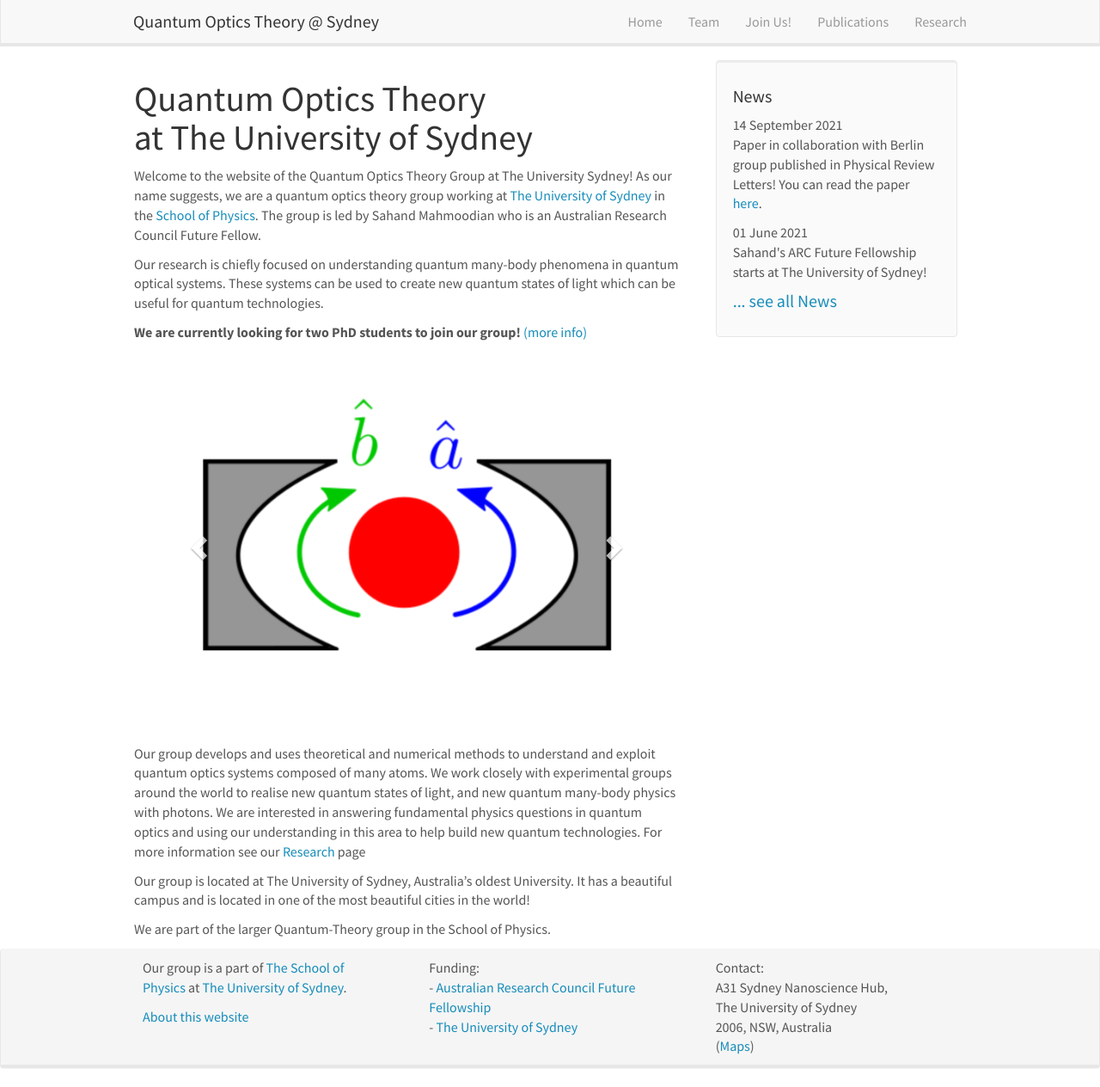
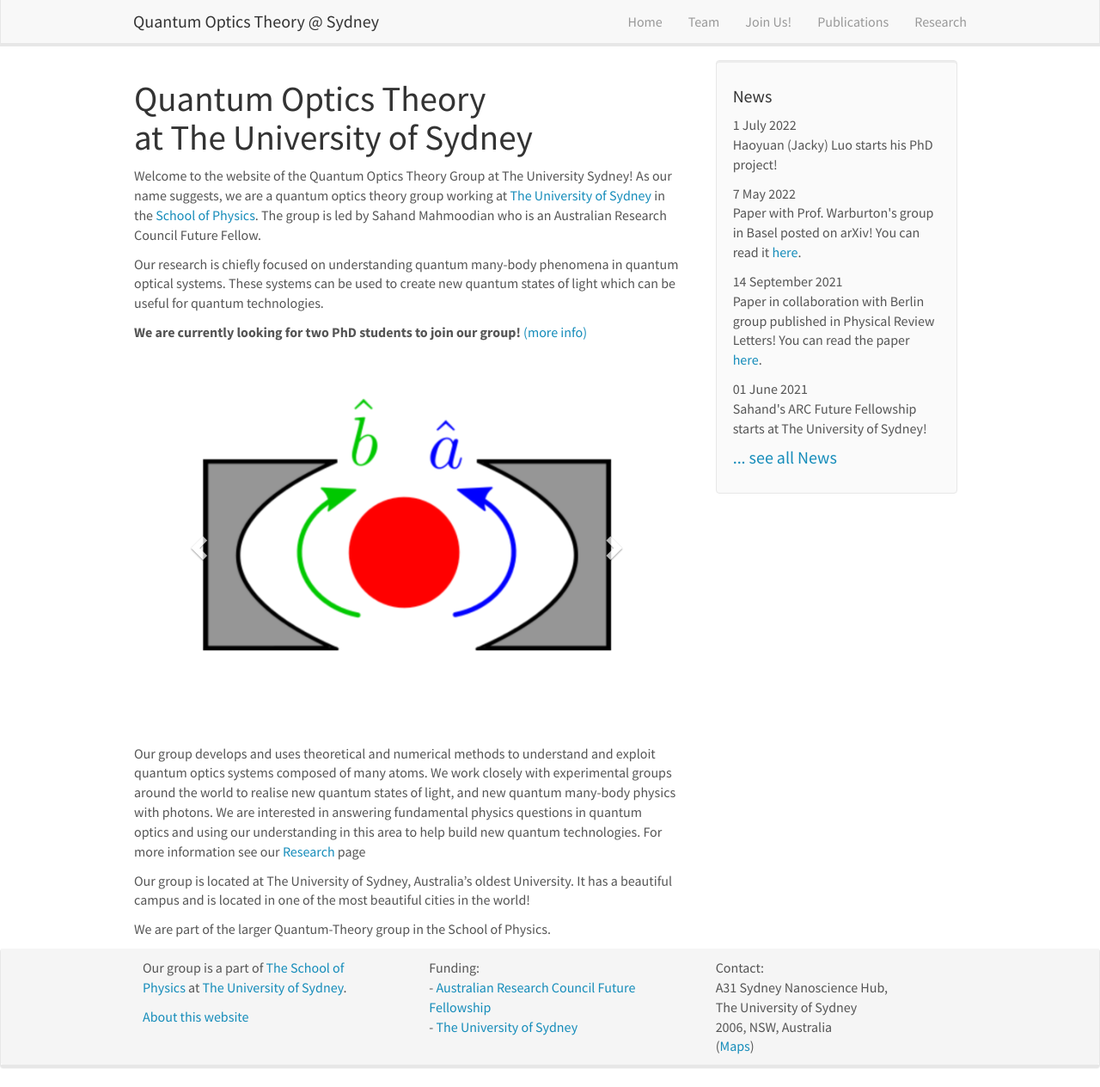
Before and after one commit to quantumOpticsTheorySydney/quantumOpticsTheorySydney.github.io, a Jekyll site: the page built from _pages/home.md, in a window 1280 px wide and 1264 px high. Shown: the whole window at 86% size. Built offline with Jekyll 4.4.1, drawn with Linux system fonts in a browser that asks for light colours; nearby versions of some CDN libraries.

Commit message:
Update 12/09/22

```diff
--- a/_data/news.yml
+++ b/_data/news.yml
@@ -1,3 +1,9 @@
+- date: 1 July 2022
+  headline: Haoyuan (Jacky) Luo starts his PhD project!
+
+- date: 7 May 2022
+  headline: Paper with Prof. Warburton's group in Basel posted on arXiv! You can read it <a href="https://arxiv.org/abs/2205.03309">here</a>.
+
 - date: 14 September 2021
   headline: Paper in collaboration with Berlin group published in Physical Review Letters! You can read the paper <a href="https://journals.aps.org/prl/abstract/10.1103/PhysRevLett.127.123602">here</a>.
 
```
Also changed, not shown: _data/team_members.yml (+7 -0 lines).
